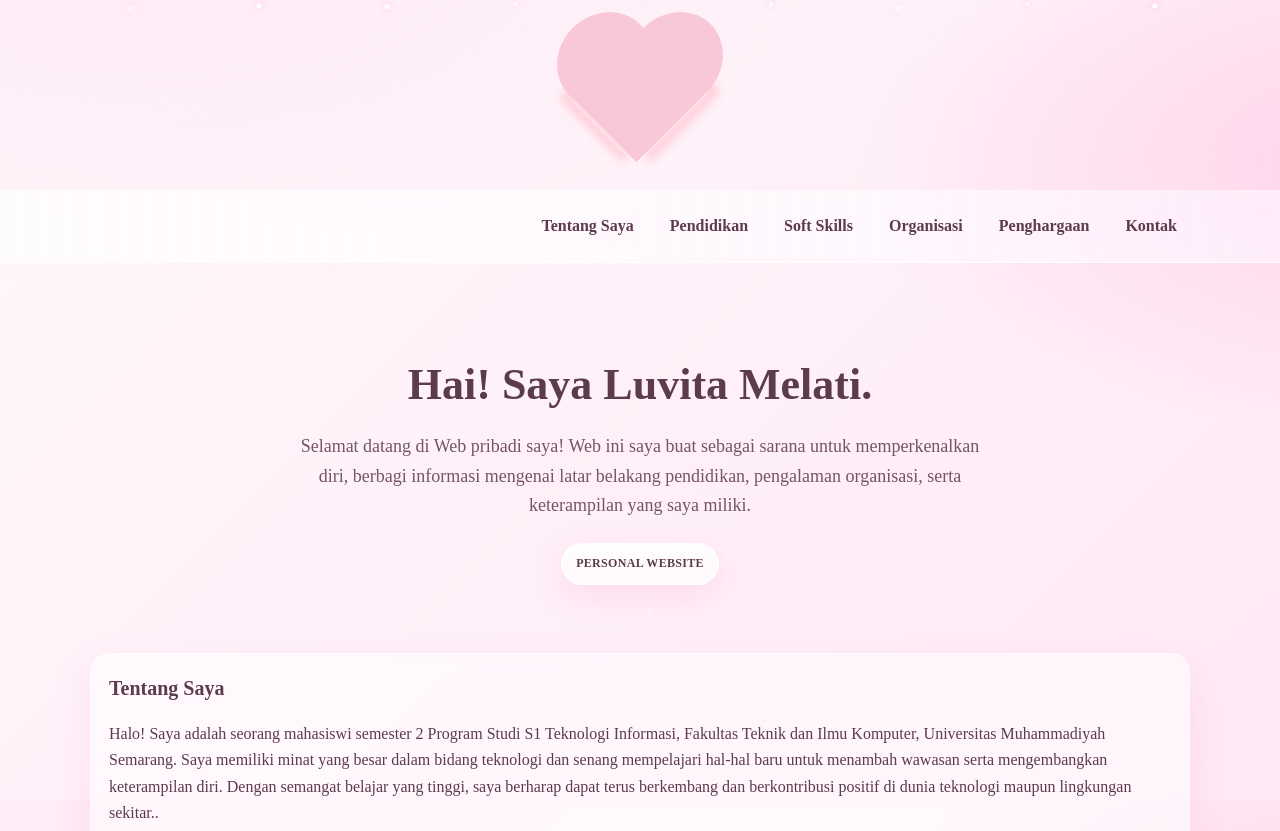
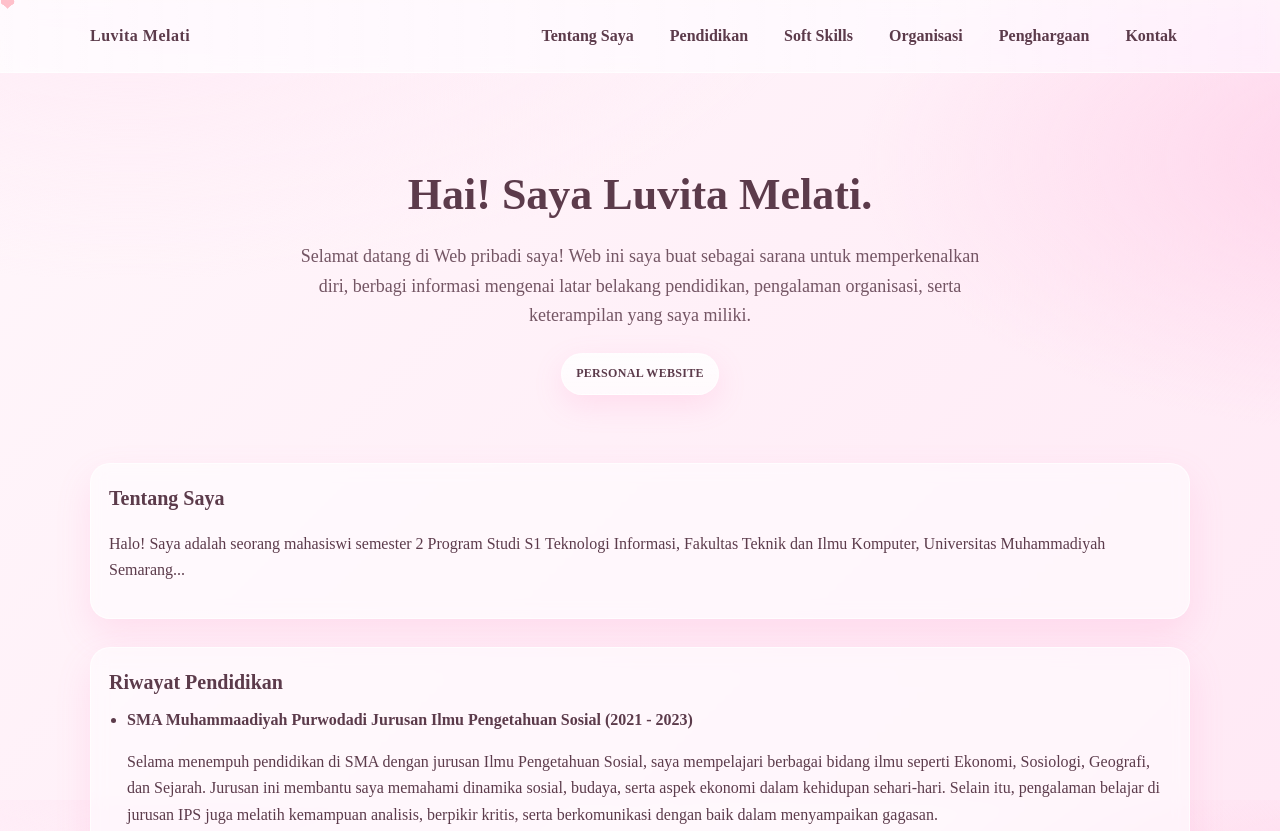
Before and after one commit to luvitamelati02/Profil-Luvita-Melati, a plain HTML site: page index.html in a window 1280 px wide. Shown: the top 831 px of the page. Drawn offline with Linux system fonts and the light colour scheme.

Commit message:
Update index.html

```diff
--- a/index.html
+++ b/index.html
@@ -7,16 +7,21 @@
   <link rel="stylesheet" href="style.css">
 </head>
 <body>
-<div class="heart"></div>
-  <!-- Glitter Background -->
-  <div class="glitter"></div>
+
+<!-- Glitter Love Random -->
+<div class="love-container">
+  <span class="love">❤</span>
+  <span class="love">❤</span>
+  <span class="love">❤</span>
+  <span class="love">❤</span>
+  <span class="love">❤</span>
+</div>
 
 <!-- Header -->
 <header>
   <div class="wrap">
     <nav>
-        <div class="brand">
-        </div>
+      <div class="brand">Luvita Melati</div>
       <div class="menu">
         <a href="#about">Tentang Saya</a>
         <a href="#edu">Pendidikan</a>
@@ -24,6 +29,7 @@
         <a href="#org">Organisasi</a>
         <a href="#award">Penghargaan</a>
         <a href="#contact">Kontak</a>
+      </div>
     </nav>
   </div>
 </header>
@@ -32,24 +38,17 @@
 <section class="hero">
   <div class="wrap">
     <h1 class="title">Hai! Saya Luvita Melati.</h1>
-      <p class="subtitle">Selamat datang di Web pribadi saya!
-Web ini saya buat sebagai sarana untuk memperkenalkan diri, berbagi informasi
-mengenai latar belakang pendidikan, pengalaman organisasi, serta keterampilan yang saya miliki.</p>
+    <p class="subtitle">Selamat datang di Web pribadi saya! Web ini saya buat sebagai sarana untuk memperkenalkan diri, berbagi informasi mengenai latar belakang pendidikan, pengalaman organisasi, serta keterampilan yang saya miliki.</p>
     <div class="pill">Personal Website</div>
   </div>
 </section>
 
-  <!-- Tentang Saya -->
+<!-- Sections contoh -->
 <section id="about" class="wrap">
   <div class="grid">
     <div class="card">
       <h3>Tentang Saya</h3>
-        <p>Halo! Saya adalah seorang mahasiswi semester 2 Program Studi S1 Teknologi Informasi,
-            Fakultas Teknik dan Ilmu Komputer, Universitas Muhammadiyah Semarang.
-Saya memiliki minat yang besar dalam bidang teknologi dan senang mempelajari hal-hal
-baru untuk menambah wawasan serta mengembangkan keterampilan diri.
-Dengan semangat belajar yang tinggi, saya berharap dapat terus berkembang dan
-berkontribusi positif di dunia teknologi maupun lingkungan sekitar..</p>
+      <p>Halo! Saya adalah seorang mahasiswi semester 2 Program Studi S1 Teknologi Informasi, Fakultas Teknik dan Ilmu Komputer, Universitas Muhammadiyah Semarang...</p>
     </div>
   </div>
 </section>
@@ -151,12 +150,9 @@ berkontribusi positif di dunia teknologi maupun lingkungan sekitar..</p>
     </div>
   </section>
 
-<div class="sparkle">
-  <span></span><span></span><span></span><span></span><span></span>
-  <span></span><span></span><span></span><span></span>
-</div>
-
-<script src="script.js"></script>
+<footer>
+  &copy; 2025 Luvita Melati
+</footer>
 
 </body>
 </html>
```
Lines whose indentation alone changed are shown as unchanged.
